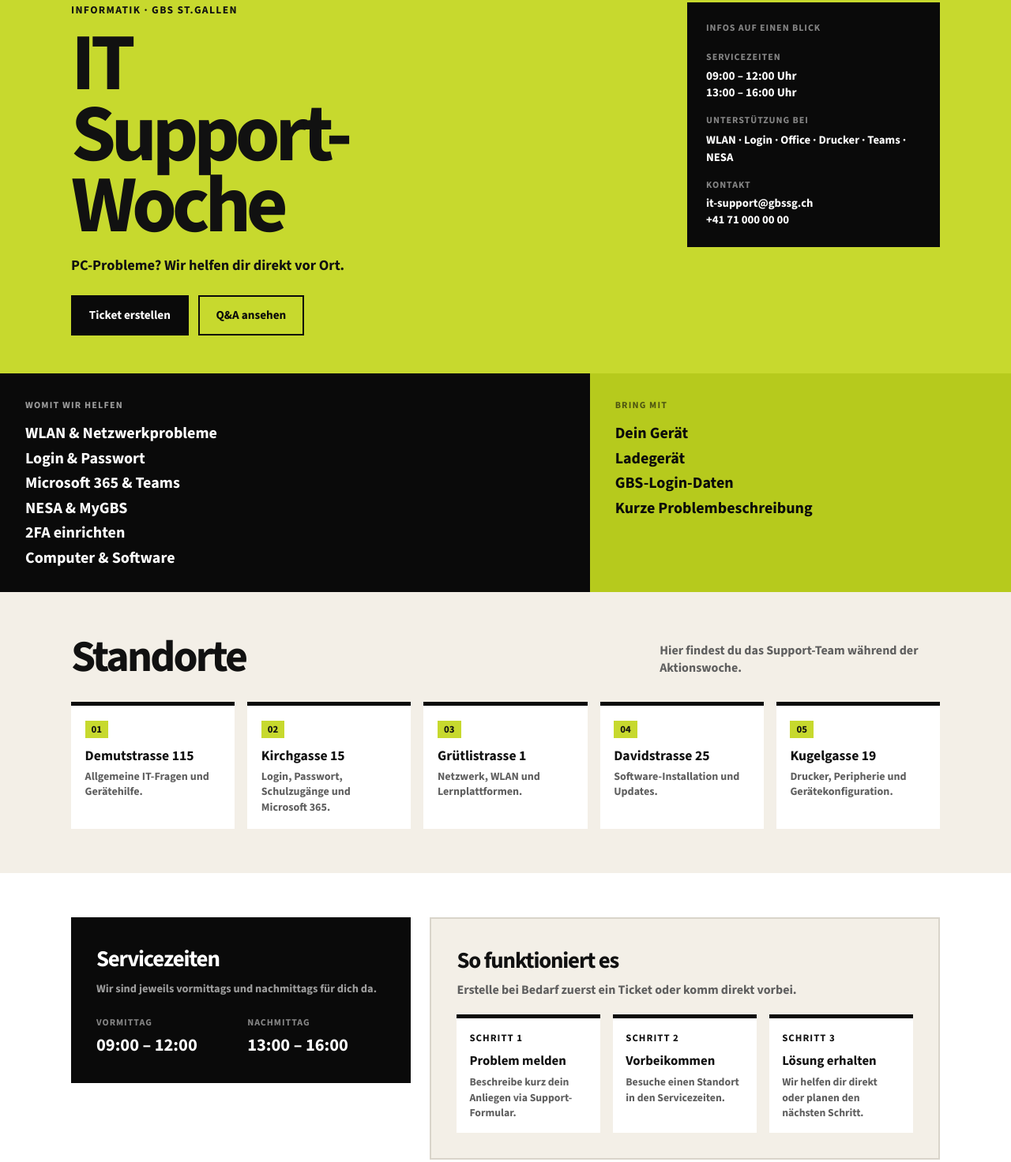
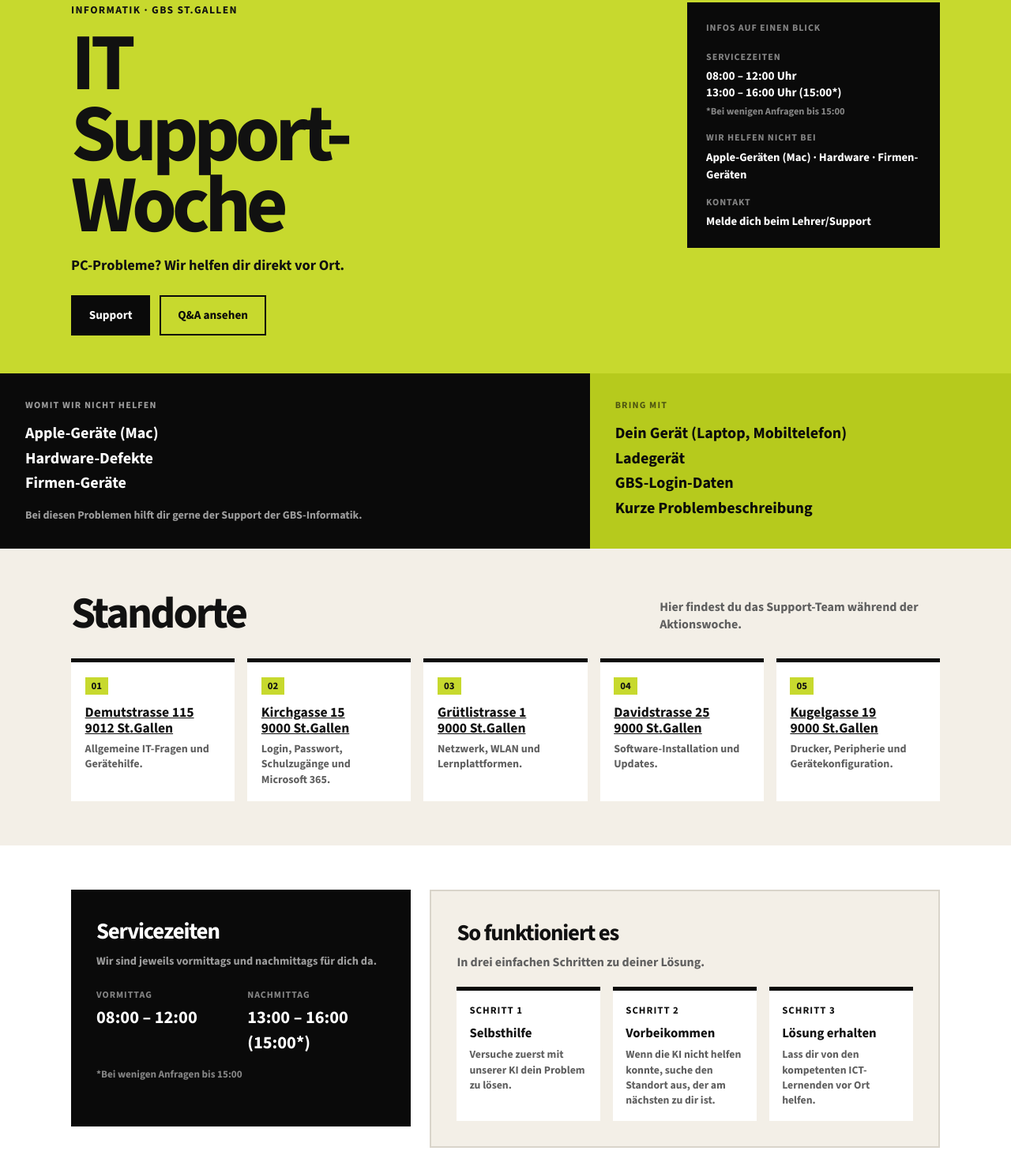
Before and after one commit to pablogbssg/GBS-Support-Woche, a plain HTML site: page index.html in a window 1280 px wide. Shown: the part 149-1621 px from the top of the page at 79% size. Drawn offline with nearby package versions, Linux system fonts and the light colour scheme.

Commit message:
angepasst

```diff
--- a/index.html
+++ b/index.html
@@ -143,7 +143,7 @@
           <h1>IT<br>Support-<br>Woche</h1>
           <p class="hero-sub">PC-Probleme? Wir helfen dir direkt vor Ort.</p>
           <div class="hero-actions">
-            <a class="btn btn-dark" href="#ticket">Ticket erstellen</a>
+            <a class="btn btn-dark" href="#standorte">Support</a>
             <a class="btn btn-outline" href="#faq">Q&amp;A ansehen</a>
           </div>
         </div>
@@ -152,17 +152,17 @@
           <div class="meta-grid">
             <div>
               <div class="meta-label">Servicezeiten</div>
-              <div class="meta-val">09:00 – 12:00 Uhr</div>
-              <div class="meta-val">13:00 – 16:00 Uhr</div>
+              <div class="meta-val">08:00 – 12:00 Uhr</div>
+              <div class="meta-val">13:00 – 16:00 Uhr (15:00*)</div>
+              <div class="meta-val" style="font-size:0.78rem;color:rgba(255,255,255,0.5);margin-top:0.3rem;">*Bei wenigen Anfragen bis 15:00</div>
             </div>
             <div>
-              <div class="meta-label">Unterstützung bei</div>
-              <div class="meta-val" style="font-size:0.92rem;line-height:1.5;">WLAN · Login · Office · Drucker · Teams · NESA</div>
+              <div class="meta-label">Wir helfen nicht bei</div>
+              <div class="meta-val" style="font-size:0.92rem;line-height:1.5;">Apple-Geräten (Mac) · Hardware · Firmen-Geräten</div>
             </div>
             <div>
               <div class="meta-label">Kontakt</div>
-              <div class="meta-val" style="font-size:0.92rem;">it-support@gbssg.ch</div>
-              <div class="meta-val" style="font-size:0.92rem;">+41 71 000 00 00</div>
+              <div class="meta-val" style="font-size:0.92rem;">Melde dich beim Lehrer/Support</div>
             </div>
           </div>
         </aside>
@@ -172,20 +172,18 @@
 
   <div class="info-band">
     <div class="band-black">
-      <div class="band-label">Womit wir helfen</div>
+      <div class="band-label">Womit wir nicht helfen</div>
       <ul class="band-list">
-        <li>WLAN &amp; Netzwerkprobleme</li>
-        <li>Login &amp; Passwort</li>
-        <li>Microsoft 365 &amp; Teams</li>
-        <li>NESA &amp; MyGBS</li>
-        <li>2FA einrichten</li>
-        <li>Computer &amp; Software</li>
+        <li>Apple-Geräte (Mac)</li>
+        <li>Hardware-Defekte</li>
+        <li>Firmen-Geräte</li>
       </ul>
+      <p style="margin-top:1.25rem;font-size:0.88rem;color:rgba(255,255,255,0.6);font-weight:700;">Bei diesen Problemen hilft dir gerne der Support der GBS-Informatik.</p>
     </div>
     <div class="band-green">
       <div class="band-label">Bring mit</div>
       <ul class="band-list">
-        <li>Dein Gerät</li>
+        <li>Dein Gerät (Laptop, Mobiltelefon)</li>
         <li>Ladegerät</li>
         <li>GBS-Login-Daten</li>
         <li>Kurze Problembeschreibung</li>
@@ -193,7 +191,7 @@
     </div>
   </div>
 
-  <section class="section">
+  <section class="section" id="standorte">
     <div class="wrap">
       <div class="section-head">
         <h2>Standorte</h2>
@@ -202,27 +200,27 @@
       <div class="locations">
         <article class="loc-card">
           <div class="loc-num">01</div>
-          <h3>Demutstrasse 115</h3>
+          <h3><a href="https://www.google.com/maps/dir/?api=1&destination=Demutstrasse+115,+9012+St.Gallen" target="_blank" style="color:inherit;text-decoration:underline;">Demutstrasse 115<br>9012 St.Gallen</a></h3>
           <p>Allgemeine IT-Fragen und Gerätehilfe.</p>
         </article>
         <article class="loc-card">
           <div class="loc-num">02</div>
-          <h3>Kirchgasse 15</h3>
+          <h3><a href="https://www.google.com/maps/dir/?api=1&destination=Kirchgasse+15,+9000+St.Gallen" target="_blank" style="color:inherit;text-decoration:underline;">Kirchgasse 15<br>9000 St.Gallen</a></h3>
           <p>Login, Passwort, Schulzugänge und Microsoft 365.</p>
         </article>
         <article class="loc-card">
           <div class="loc-num">03</div>
-          <h3>Grütlistrasse 1</h3>
+          <h3><a href="https://www.google.com/maps/dir/?api=1&destination=Grütlistrasse+1,+9000+St.Gallen" target="_blank" style="color:inherit;text-decoration:underline;">Grütlistrasse 1<br>9000 St.Gallen</a></h3>
           <p>Netzwerk, WLAN und Lernplattformen.</p>
         </article>
         <article class="loc-card">
           <div class="loc-num">04</div>
-          <h3>Davidstrasse 25</h3>
+          <h3><a href="https://www.google.com/maps/dir/?api=1&destination=Davidstrasse+25,+9000+St.Gallen" target="_blank" style="color:inherit;text-decoration:underline;">Davidstrasse 25<br>9000 St.Gallen</a></h3>
           <p>Software-Installation und Updates.</p>
         </article>
         <article class="loc-card">
           <div class="loc-num">05</div>
-          <h3>Kugelgasse 19</h3>
+          <h3><a href="https://www.google.com/maps/dir/?api=1&destination=Kugelgasse+19,+9000+St.Gallen" target="_blank" style="color:inherit;text-decoration:underline;">Kugelgasse 19<br>9000 St.Gallen</a></h3>
           <p>Drucker, Peripherie und Gerätekonfiguration.</p>
         </article>
       </div>
@@ -238,32 +236,33 @@
           <div class="hours-slots">
             <div class="hours-slot">
               <div class="meta-label" style="color:rgba(255,255,255,0.5)">Vormittag</div>
-              <strong>09:00 – 12:00</strong>
+              <strong>08:00 – 12:00</strong>
             </div>
             <div class="hours-slot">
               <div class="meta-label" style="color:rgba(255,255,255,0.5)">Nachmittag</div>
-              <strong>13:00 – 16:00</strong>
+              <strong>13:00 – 16:00 (15:00*)</strong>
             </div>
           </div>
+          <p style="margin-top:1rem;font-size:0.82rem;color:rgba(255,255,255,0.5);font-weight:700;">*Bei wenigen Anfragen bis 15:00</p>
         </div>
         <div class="ticket-panel" id="ticket">
           <h2>So funktioniert es</h2>
-          <p>Erstelle bei Bedarf zuerst ein Ticket oder komm direkt vorbei.</p>
+          <p>In drei einfachen Schritten zu deiner Lösung.</p>
           <div class="steps-grid">
             <article class="step-card">
               <span class="step-num">Schritt 1</span>
-              <h3>Problem melden</h3>
-              <p>Beschreibe kurz dein Anliegen via Support-Formular.</p>
+              <h3>Selbsthilfe</h3>
+              <p>Versuche zuerst mit unserer KI dein Problem zu lösen.</p>
             </article>
             <article class="step-card">
               <span class="step-num">Schritt 2</span>
               <h3>Vorbeikommen</h3>
-              <p>Besuche einen Standort in den Servicezeiten.</p>
+              <p>Wenn die KI nicht helfen konnte, suche den Standort aus, der am nächsten zu dir ist.</p>
             </article>
             <article class="step-card">
               <span class="step-num">Schritt 3</span>
               <h3>Lösung erhalten</h3>
-              <p>Wir helfen dir direkt oder planen den nächsten Schritt.</p>
+              <p>Lass dir von den kompetenten ICT-Lernenden vor Ort helfen.</p>
             </article>
           </div>
         </div>
@@ -283,18 +282,14 @@
 
   <div class="contact-strip">
     <div class="wrap">
-      <div class="contact-grid">
+      <div class="contact-grid" style="grid-template-columns: repeat(2, 1fr);">
         <div>
           <div class="contact-label">E-Mail</div>
           <div class="contact-val">it-support@gbssg.ch</div>
         </div>
         <div>
-          <div class="contact-label">Telefon</div>
-          <div class="contact-val">+41 71 000 00 00</div>
-        </div>
-        <div>
-          <div class="contact-label">Ticket erstellen</div>
-          <div class="contact-val"><a href="#" style="color:var(--green)">support.gbssg.ch →</a></div>
+          <div class="contact-label">Support</div>
+          <div class="contact-val">Melde dich beim Lehrer/Support</div>
         </div>
       </div>
     </div>
@@ -311,11 +306,11 @@
     const qa = [
       { num: 1, title: "Passwort ändern", body: `Auf der GBS-Anmeldeseite «<strong>Passwort vergessen</strong>» auswählen. Du benötigst dein Mobiltelefon, um die 2FA-Anfrage anzunehmen.<div class="tip">Mobiltelefon bereithalten</div>` },
       { num: 2, title: "WLAN-Login", body: `Netzwerk <code>CL04Secure</code> wählen und mit den GBS-Login-Daten anmelden.<br><br><strong>Benutzername:</strong> <code>Vorname.Nachname@edu.gbssg.ch</code><br><strong>Passwort:</strong> Dein gewähltes Passwort` },
-      { num: 3, title: "2FA aufsetzen", body: `Microsoft Authenticator App auf dem Mobiltelefon installieren, QR-Code scannen und Verifizierungscode eingeben.<br><br>Verfügbar im <strong>App Store</strong> (iOS) und <strong>Google Play</strong> (Android).<div class="tip">Problem? → Ticket erstellen</div>` },
+      { num: 3, title: "2FA aufsetzen", body: `Microsoft Authenticator App auf dem Mobiltelefon installieren, QR-Code scannen und Verifizierungscode eingeben.<br><br>Verfügbar im <strong>App Store</strong> (iOS) und <strong>Google Play</strong> (Android).<div class="tip">Problem? → Komm bei einem Standort vorbei</div>` },
       { num: 4, title: "MyGBS lädt nicht", body: `Die MyGBS-Website kann bei vielen gleichzeitigen Zugriffen langsam werden oder nicht laden. Dies liegt an der Serverlast – bitte etwas warten und es später erneut versuchen.` },
       { num: 5, title: "NESA – Probleme beim Zugriff", body: `Mit dem normalen GBS-Login anmelden (<code>Vorname.Nachname@edu.gbssg.ch</code>).<br><br>Lädt die Website nur eine Datei herunter? Einfach ignorieren und Seite neu laden. Dies passiert bei hoher Serverlast.` },
-      { num: 6, title: "Konto gesperrt", body: `Das Konto wird nach zu vielen falschen Passworteingaben gesperrt. <strong>Einige Minuten warten</strong> – das Konto entsperrt sich automatisch.<div class="tip">Falls nicht: Ticket erstellen</div>` },
-      { num: 7, title: "Kein WLAN-Zugang", body: `Das schulinterne WLAN wird nicht angezeigt oder die Verbindung schlägt fehl:<br><br>1. WLAN aus- und wieder einschalten<br>2. Netzwerktreiber prüfen und aktualisieren<br>3. Schulnetzwerk manuell hinzufügen<br><br>Hilft nichts davon → Ticket erstellen.` },
+      { num: 6, title: "Konto gesperrt", body: `Das Konto wird nach zu vielen falschen Passworteingaben gesperrt. <strong>Einige Minuten warten</strong> – das Konto entsperrt sich automatisch.<div class="tip">Falls nicht: komm bei einem Standort vorbei</div>` },
+      { num: 7, title: "Kein WLAN-Zugang", body: `Das schulinterne WLAN wird nicht angezeigt oder die Verbindung schlägt fehl:<br><br>1. WLAN aus- und wieder einschalten<br>2. Netzwerktreiber prüfen und aktualisieren<br>3. Schulnetzwerk manuell hinzufügen<br><br>Hilft nichts davon → komm bei einem Standort vorbei.` },
       { num: 8, title: "Microsoft Office startet nicht", body: `Kein Zugang zu Teams oder Moodle, weil das Konto noch nicht eingerichtet wurde:<br><br>– Lehrer oder IT-Support kontaktieren<br>– <strong>Spam-Ordner</strong> auf Einladungs-E-Mail prüfen<br>– IT-Support schaltet das Konto frei` },
       { num: 9, title: "E-Mail-Konto nicht eingerichtet", body: `Keine Schul-E-Mail erhalten oder Login funktioniert nicht:<br><br>Das Konto wird beim IT-Support beantragt, Zugangsdaten neu zugestellt. Nach der ersten Anmeldung das Standardpasswort unbedingt ändern.` },
       { num: 10, title: "Computer startet sehr langsam", body: `Wenn der Schulcomputer sehr lange zum Hochfahren braucht:<br><br>1. Nicht benötigte Programme aus dem <strong>Autostart</strong> (Task-Manager) entfernen<br>2. Gerät auf Viren oder Schadsoftware prüfen<br>3. Bei anhaltenden Problemen → IT-Support informiert, Gerät wird gewartet oder neu aufgesetzt` }
```
Also changed, not shown: 1 other file.
